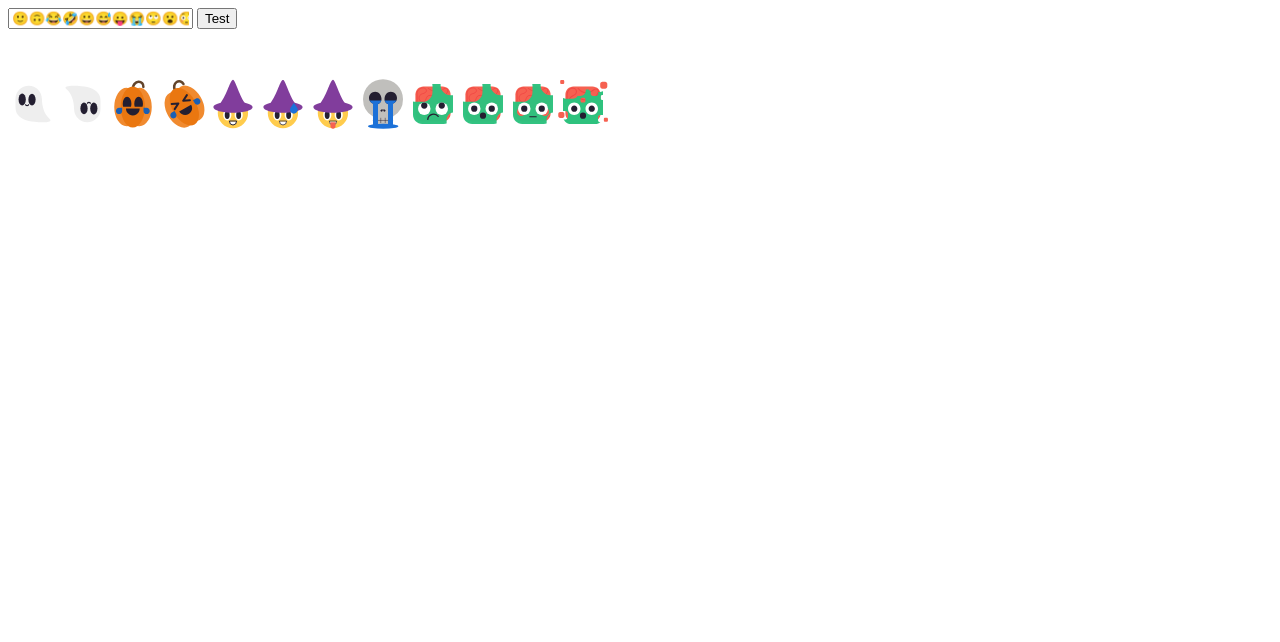
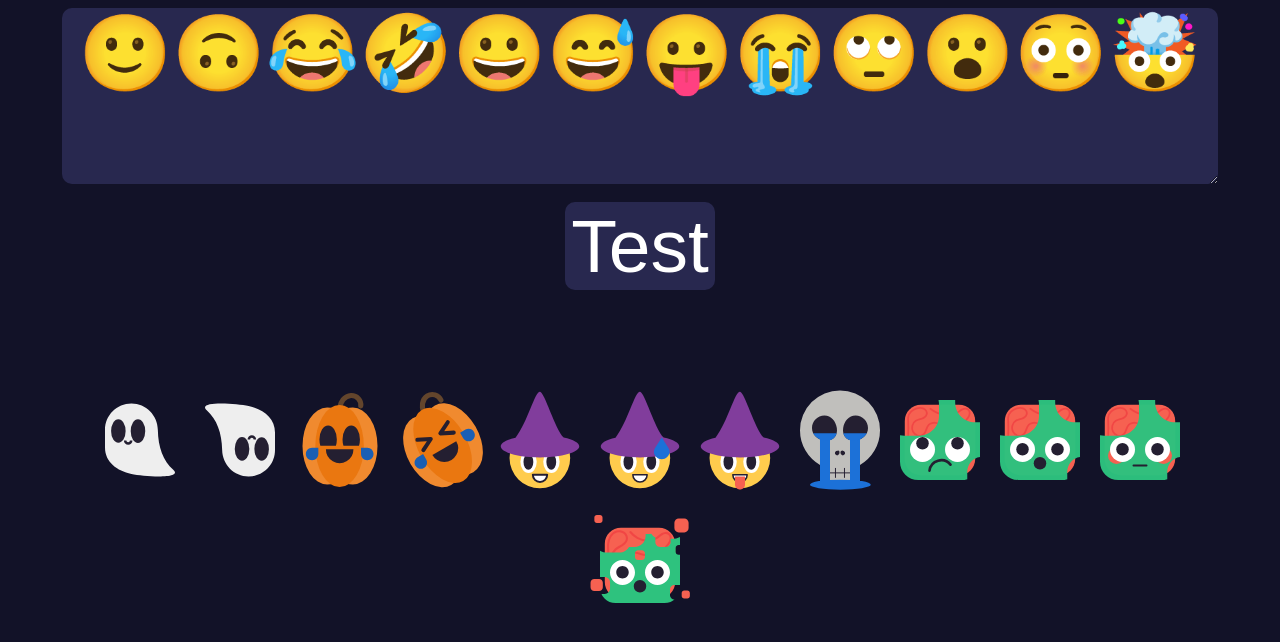
Before and after one commit to Afterlifepro/Spooky-Emojis, a plain HTML site: page index.html in a window 1280 px wide. Both pictures are taken after a click on the button "Test". Drawn offline with Linux system fonts and the light colour scheme.

Commit message:
Added better CSS and made JS cleaner Not much to say lol Got carried away with CSS so its in the HTML idrc JS is more legible and less repetitive SCROLL BAR STYLE FROM https://codepen.io/stephenpaton-tech/full/JjRvGmY :)

```diff
--- a/index.html
+++ b/index.html
@@ -3,17 +3,63 @@
     <head>
         <meta charset="utf-8">
         <title>Emoji Test - Spooky Font</title>
-        <style>
-            img {
-                height: 1em;
-            }
-            p {
-                font-size: 50px;
-            }
-        </style>
+<style>
+body, html {
+    background-color: #121228;
+    display: flex;
+    align-items: center;
+    flex-direction: column;
+    font-family: Arial, Helvetica, sans-serif;
+}
+textarea {
+    font-size: 75px;
+    background-color: #28284f;
+    border-radius: 10px;
+    border-width: 0;
+    color: #fff;
+    width: 90vw;
+    max-width: 90vw;
+    text-align: center;
+    font-family: inherit;
+}
+button {
+    font-size: 75px;
+    background-color: #28284f;
+    border-radius: 10px;
+    border-width: 0;
+    color: #fff;
+}
+p {
+    font-size: 100px;
+    color: #fff;
+    width: 90vw;
+    text-align: center;
+}
+
+  /* ===== Scrollbar CSS ===== */
+  /* Firefox */
+  * {
+    scrollbar-width: none;
+    scrollbar-color: #31334a #201f2c;
+  }
+
+  /* Chrome, Edge, and Safari */
+  *::-webkit-scrollbar {
+    width: 0;
+  }
+
+  *::-webkit-scrollbar-track {
+    background: #201f2c;
+  }
+
+  *::-webkit-scrollbar-thumb {
+    background-color: #31334a;
+  }
+
+</style>
     </head>
     <body>
-        <input type="text" name="text" id="textbox">
+        <textarea name="text" id="textbox"></textarea><br>
         <button id="test" onclick="test()">Test</button>
         <p id="text"></p>
         <script src="index.js" async defer></script>
--- a/index.js
+++ b/index.js
@@ -2,37 +2,26 @@ let input = document.getElementById("textbox")
 let output = document.getElementById("text")
 input.value = "🙂🙃😂🤣😀😅😛😭🙄😮😳🤯"
 
-// Emojis to add:
-// 🙂 Ghost     smile
-// 🙃 Ghost     sadSmile
-// 😂 Pumpkin   laugh
-// 🤣 Pumpkin   laughSide
-// 😀 Witch     grin
-// 😅 Witch     coldSweat
-// 😛 Witch     toungeOut
-// 😭 Skeleton  cry
-// 🙄 Zombie    eyeroll
-// 😮 Zombie    shocked
-// 😳 Zombie    eyeWide
-// 🤯 Zombie    explode
+var emojis = {
+    "🙂": "smile",
+    "🙃": "sadSmile",
+    "😂": "laugh",
+    "🤣": "laughSide",
+    "😀": "grin",
+    "😅": "coldSweat",
+    "😛": "toungeOut",
+    "😭": "cry",
+    "🙄": "eyeroll",
+    "😮": "shocked",
+    "😳": "eyeWide",
+    "🤯": "explode",
+}
 
 function test () {
     htmlout = input.value
-    htmlout = makeEmoji ( htmlout, "🙂", "smile" )
-    htmlout = makeEmoji ( htmlout, "🙃", "sadSmile" )
-    htmlout = makeEmoji ( htmlout, "😂", "laugh" )
-    htmlout = makeEmoji ( htmlout, "🤣", "laughSide" )
-    htmlout = makeEmoji ( htmlout, "😀", "grin" )
-    htmlout = makeEmoji ( htmlout, "😅", "coldSweat" )
-    htmlout = makeEmoji ( htmlout, "😛", "toungeOut" )
-    htmlout = makeEmoji ( htmlout, "😭", "cry" )
-    htmlout = makeEmoji ( htmlout, "🙄", "eyeroll" )
-    htmlout = makeEmoji ( htmlout, "😮", "shocked" )
-    htmlout = makeEmoji ( htmlout, "😳", "eyeWide" )
-    htmlout = makeEmoji ( htmlout, "🤯", "explode" )
+    for ( key in emojis ) {
+        let value = emojis[key]
+        htmlout = htmlout.replace ( key, "<img src='emojis/"+value+".svg' alt='"+key+"' style='height: 1em;'>" )
+    }
     output.innerHTML = htmlout
 }
-
-function makeEmoji ( text, emoji, name ) {
-    return text.replace ( emoji, "<img src='emojis/"+name+".svg' alt='"+emoji+"'>" )
-}
```
